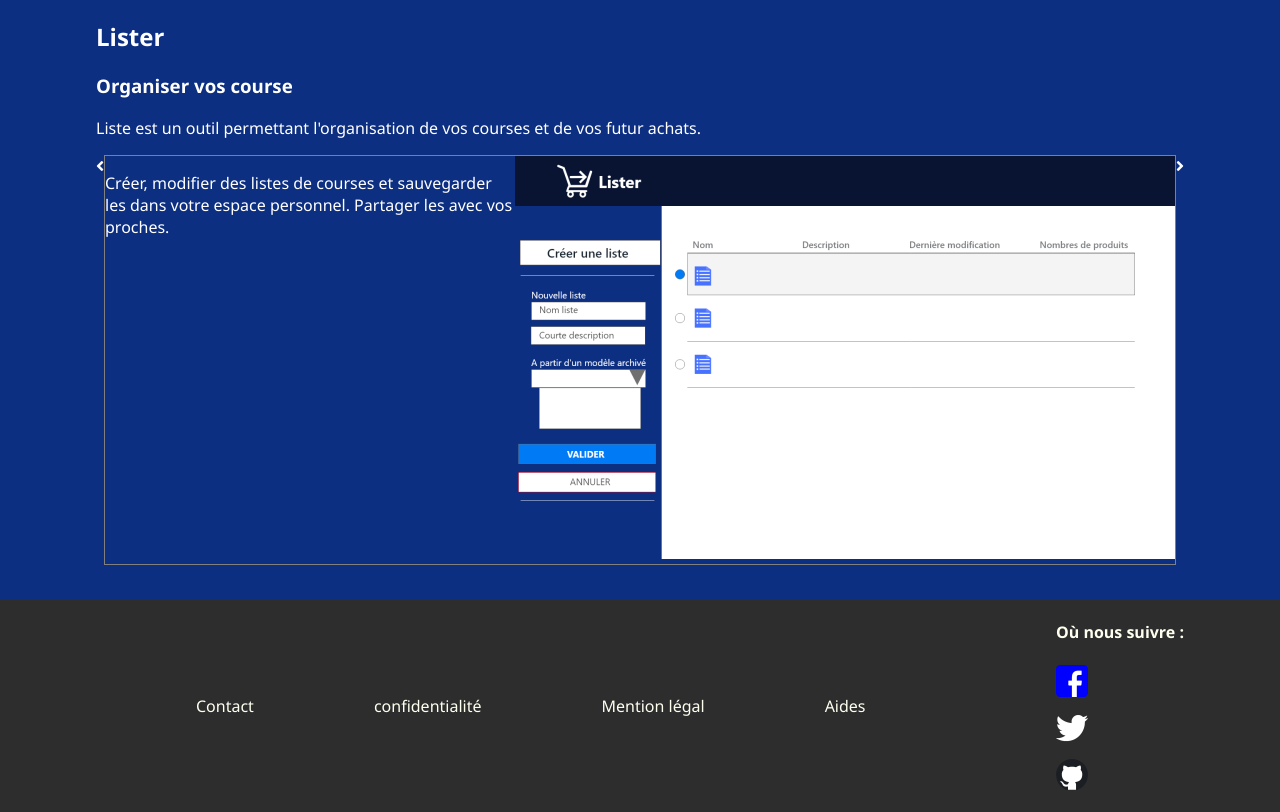
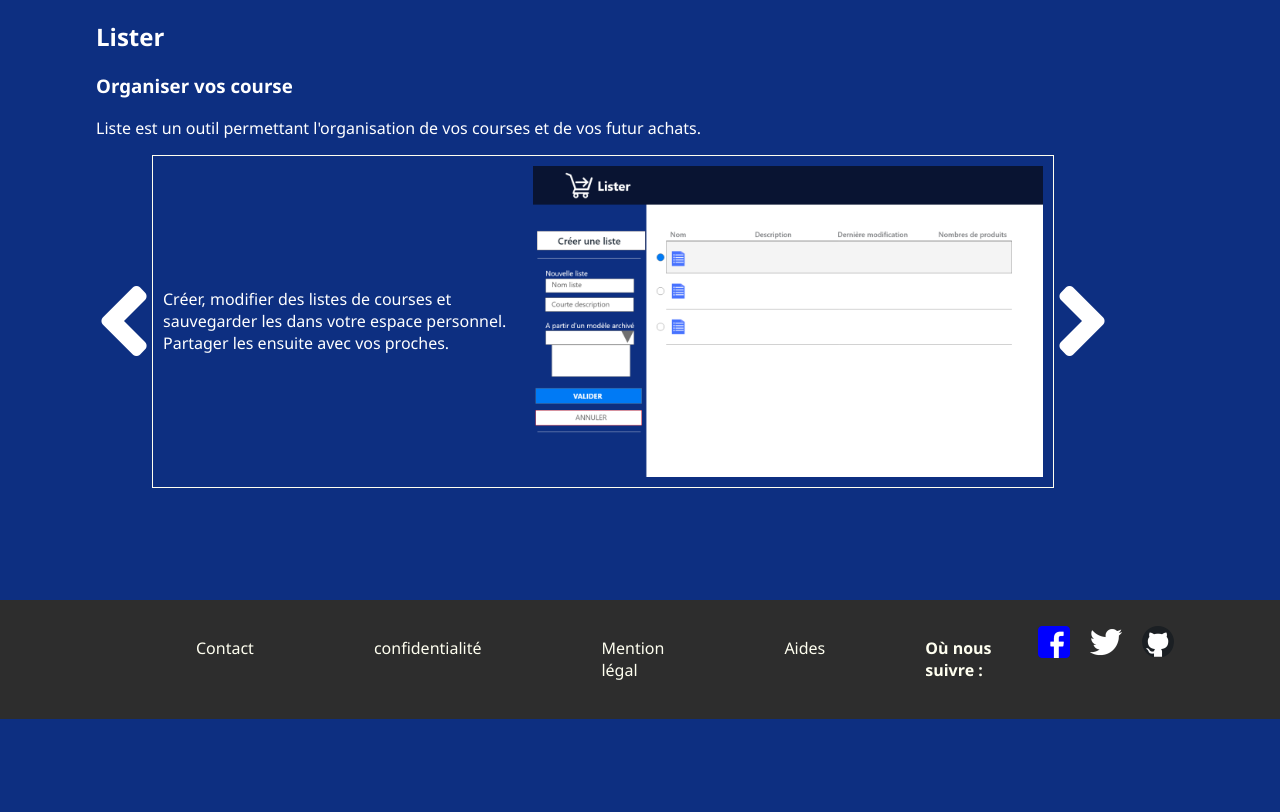
Before and after one commit to MrAuGIR/ListerProject, a PHP site: page / in a window 1280 px wide. Shown: the part 100-912 px from the top of the page. After the commit the page ends 819 px from the top, so only its background shows below. Run offline with PHP 8.4, Linux system fonts and the light colour scheme; some libraries are stand-ins or nearby versions.

Commit message:
fin de journée 22 10 2020

```diff
--- a/index.html
+++ b/index.html
@@ -43,19 +43,18 @@
             </section>
             <section id="list_tools">
                 <div id="left_tools">
-                    <i class="fas fa-angle-left"></i>
+                    <i class="fas fa-angle-left fa-7x"></i>
                 </div>
                 <div id="center_tools">
                     <div id="center_tools_left">
-                        <p>Créer, modifier des listes de courses et sauvegarder les dans votre espace personnel. Partager les avec vos proches.</p>
-
+                        <p>Créer, modifier des listes de courses et sauvegarder les dans votre espace personnel. Partager les ensuite avec vos proches.</p>
                     </div>
                     <div id="center_tools_right">
                        <img src="img/illustration/Page_principal_xd.png" title="illustration page principal">
                     </div>
                 </div>
                 <div id="right_tools">
-                    <i class="fas fa-angle-right"></i>
+                    <i class="fas fa-angle-right fa-7x"></i>
                 </div>
             </section><!--END section list_outil-->
             <div id="bottom_tools">
@@ -74,7 +73,7 @@
                 </ul>
             </nav>
             <div class="block-rs">
-                <ul><h4>Où nous suivre :</h4>
+                <ul class="horizontal-list"><h4>Où nous suivre :</h4>
                     <li><a href="http://www.facebook.fr" title="vers page facebook lister" target="_blank"><img src="img/icon/logo_facebook_32x32.png"></a></li>
                     <li><a href="http://www.twitter.fr" title="vers page twitter lister" target="_blank"><img src="img/icon/logo_twitter_32x32.png"></a></li>
                     <li><a href="http://www.github.fr" title="vers page github lister" target="_blank"><img src="img/icon/logo_github_32x32.png"></a></li>
--- a/styles/indexStyle.css
+++ b/styles/indexStyle.css
@@ -82,12 +82,29 @@ nav.nav-header ul li{
     display: flex;
     flex-direction: row;
 }
-
-
+#right_tools, #left_tools,#center_tools_right, #center_tools_left  {
+    display: flex;
+    flex-direction: column;
+    justify-content: center;
+    align-items: center;
+}
 #center_tools {
     display: flex;
     flex-direction: row;
-    border : 1px solid grey;
+    border : 1px solid ivory;
+}
+
+#center_tools_right, #center_tools_left {
+    padding: 10px;
+}
+
+#center_tools_left{
+    max-width: 350px;
+    max-height: 350px;
+}
+#center_tools_right img{
+    width: 510px;
+
 }
 
 /******************/
@@ -129,5 +146,10 @@ nav.nav-footer ul li{
     list-style: none;
 }
 .block-rs ul li{
-    margin: 10px 0;
+    margin: 10px 10px;
 }
+
+.horizontal-list{
+    display: flex;
+    flex-direction: row;
+}
```
